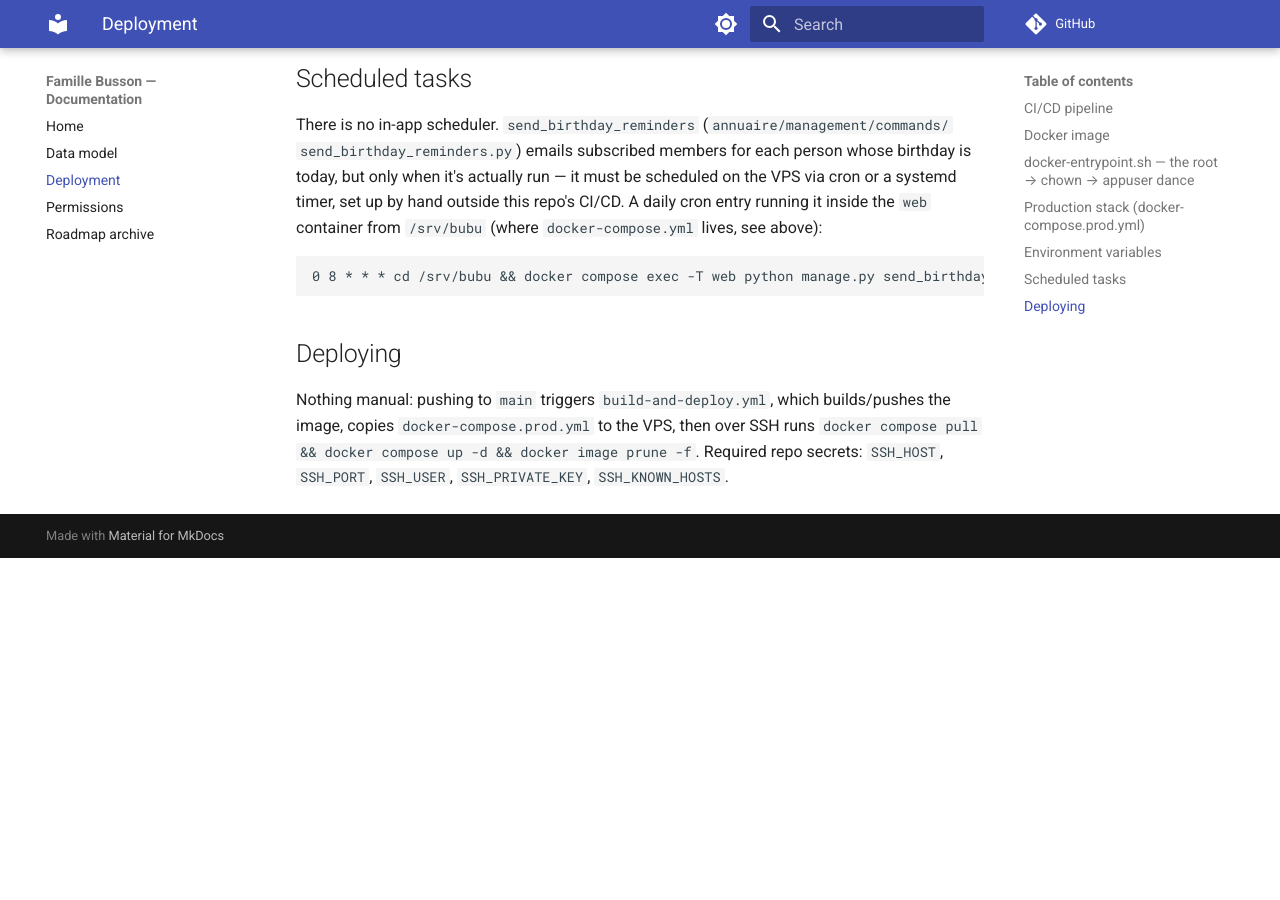
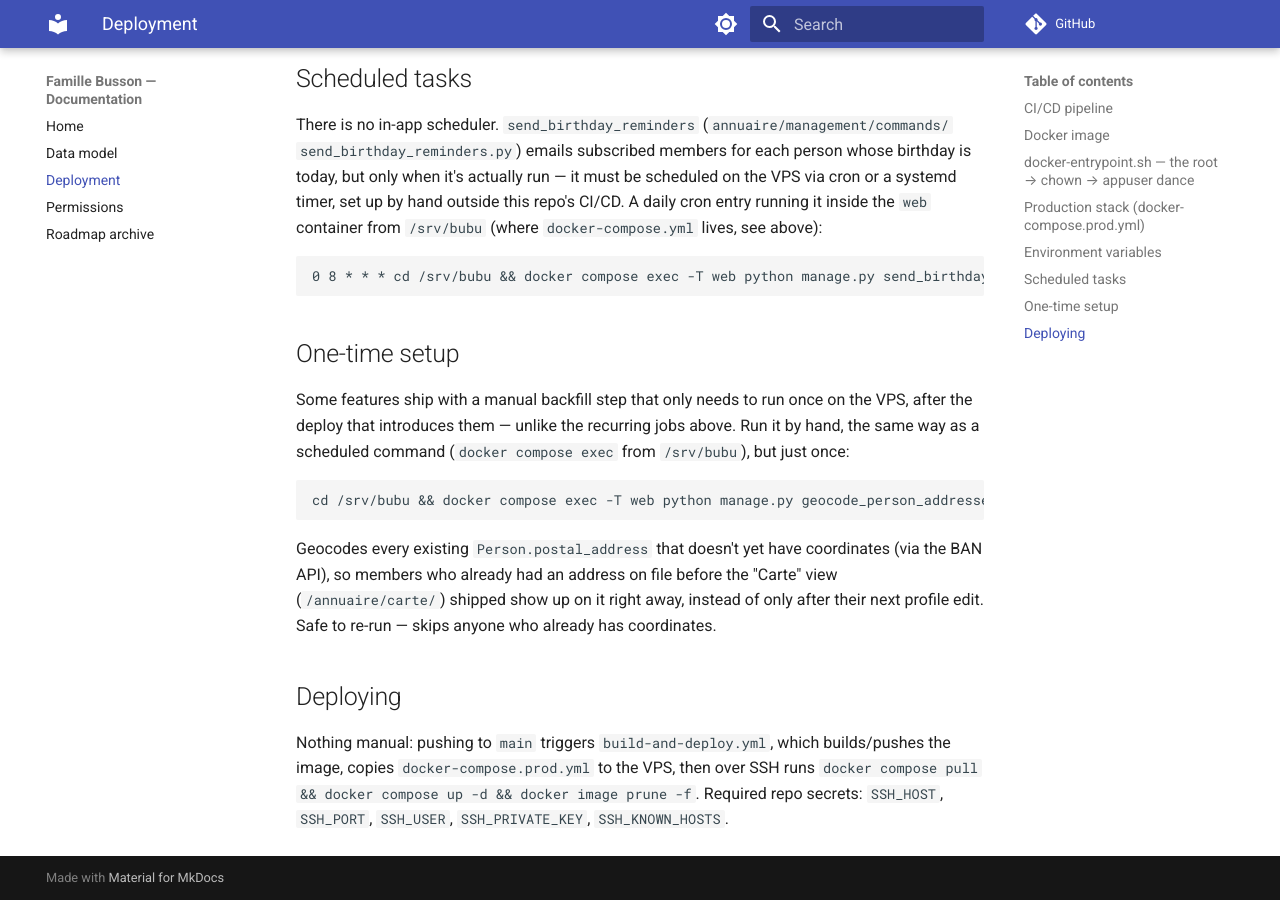
Before and after one commit to reboulip/famille-busson, an MkDocs documentation site: the page built from docs/deployment.md, in a window 1280 px wide and 900 px high, scrolled down 1785 px. Built offline with MkDocs 1.6.1 and Material for MkDocs 9.7.7, drawn with Linux system fonts in a browser that asks for light colours; comment, search, counter and statistics services are not loaded; before the commit the page ends 2343 px from its top, so only the background shows below that.

Commit message:
docs: sync documentation for Annuaire — carte (#44)
- docs/deployment.md — new "One-time setup" section for the
  geocode_person_addresses backfill, distinct from the recurring cron jobs
- docs/permissions.md — added MapListView to the plain-login-required row
  alongside DirectoryListView and its siblings
- README.md — mention the member-location map in the feature summary
- docs/data_model.md — regenerated for Person.latitude/longitude

````diff
--- a/docs/deployment.md
+++ b/docs/deployment.md
@@ -71,6 +71,22 @@ above):
 0 8 * * * cd /srv/bubu && docker compose exec -T web python manage.py send_birthday_reminders
 ```
 
+## One-time setup
+
+Some features ship with a manual backfill step that only needs to run once on the VPS,
+after the deploy that introduces them — unlike the recurring jobs above. Run it by hand,
+the same way as a scheduled command (`docker compose exec` from `/srv/bubu`), but just
+once:
+
+```
+cd /srv/bubu && docker compose exec -T web python manage.py geocode_person_addresses
+```
+
+Geocodes every existing `Person.postal_address` that doesn't yet have coordinates (via
+the BAN API), so members who already had an address on file before the "Carte" view
+(`/annuaire/carte/`) shipped show up on it right away, instead of only after their next
+profile edit. Safe to re-run — skips anyone who already has coordinates.
+
 ## Deploying
 
 Nothing manual: pushing to `main` triggers `build-and-deploy.yml`, which builds/pushes
````
Also changed, not shown: README.md (+3 -3 lines), docs/data_model.md (+2 -0 lines), docs/permissions.md (+1 -1 lines).
